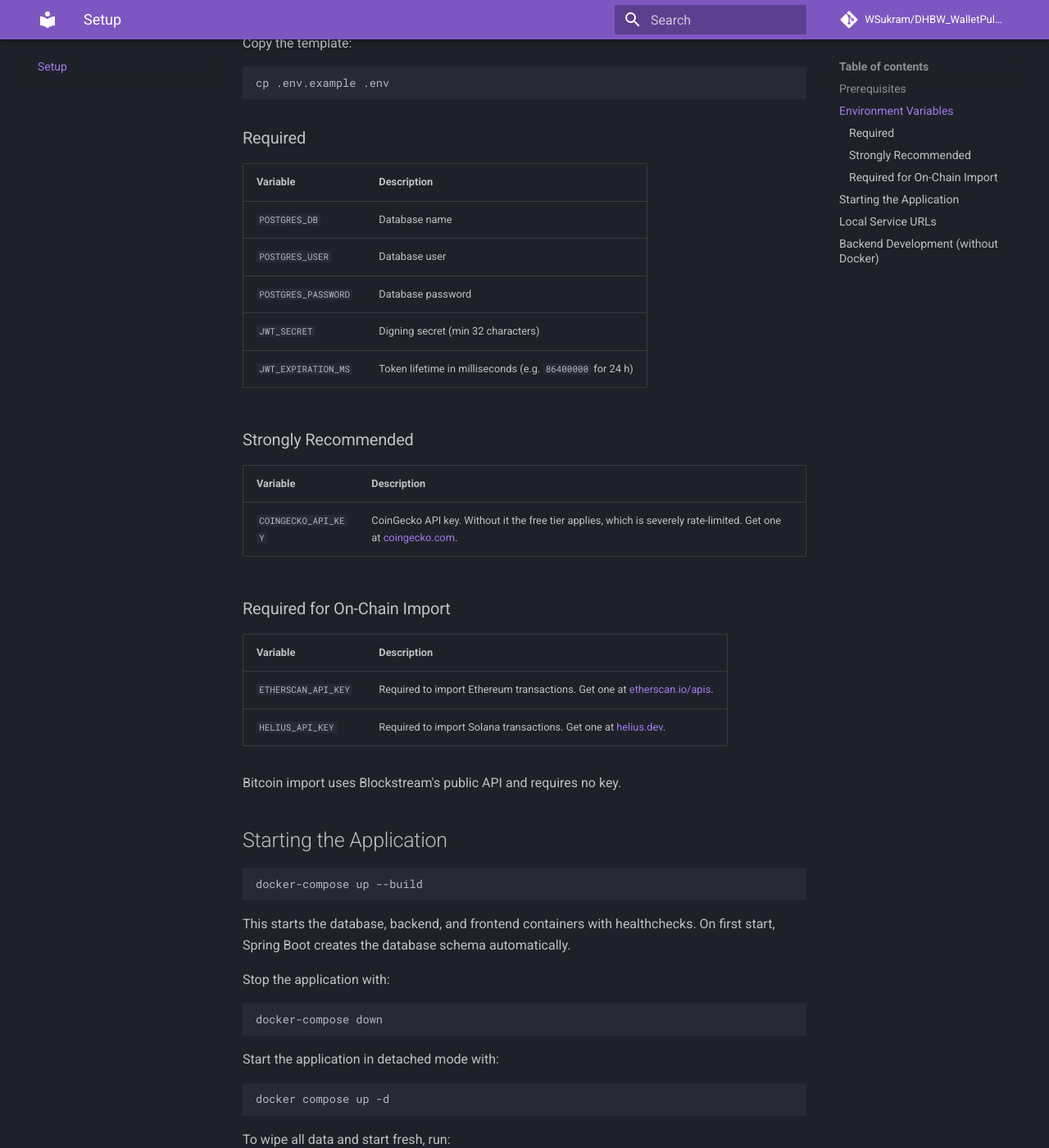
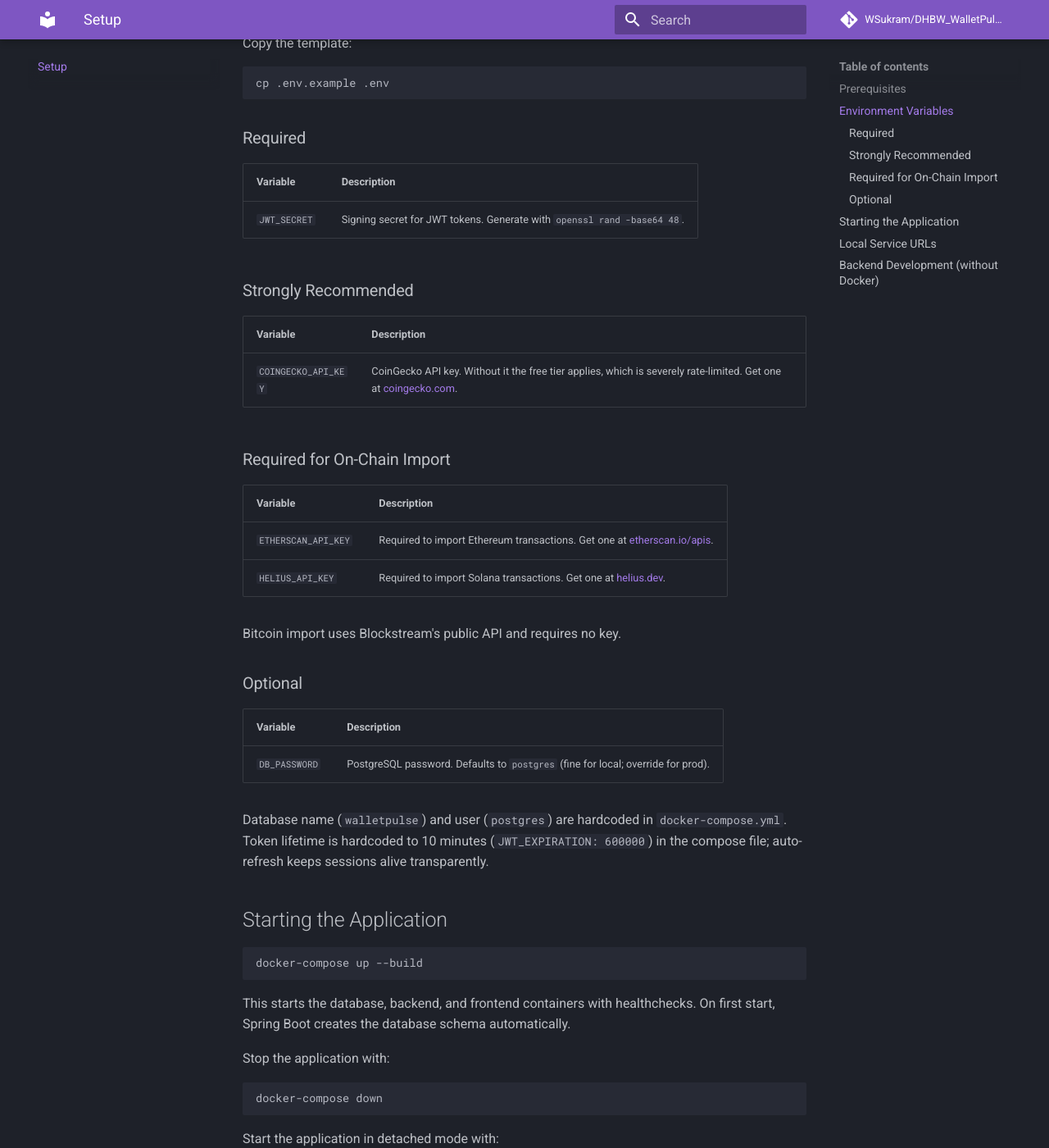
Before and after one commit to WSukram/DHBW_WalletPulse, an MkDocs documentation site: the page built from docs/setup.md, in a window 1280 px wide and 1400 px high, scrolled down 389 px. Shown: the whole window at 82% size. Built offline with MkDocs 1.6.1 and Material for MkDocs 9.7.7, drawn with Linux system fonts in a browser that asks for light colours; comment, search, counter and statistics services are not loaded.

Commit message:
docs+infra: real curl healthcheck, accurate env-var table, correct pages.yml description

```diff
--- a/docker-compose.yml
+++ b/docker-compose.yml
@@ -42,7 +42,7 @@ services:
     ports:
       - "127.0.0.1:8080:8080"
     healthcheck:
-      test: ["CMD-SHELL", "wget -q --spider http://localhost:8080/api/market/prices || exit 1"]
+      test: ["CMD-SHELL", "curl -fs http://localhost:8080/api/market/prices > /dev/null || exit 1"]
       interval: 30s
       timeout: 10s
       retries: 3
--- a/docs/setup.md
+++ b/docs/setup.md
@@ -15,13 +15,9 @@ cp .env.example .env
 
 ### Required
 
-| Variable | Description                                               |
-|---|-----------------------------------------------------------|
-| `POSTGRES_DB` | Database name                                             |
-| `POSTGRES_USER` | Database user                                             |
-| `POSTGRES_PASSWORD` | Database password                                         |
-| `JWT_SECRET` | Digning secret (min 32 characters)                        |
-| `JWT_EXPIRATION_MS` | Token lifetime in milliseconds (e.g. `86400000` for 24 h) |
+| Variable | Description |
+|---|---|
+| `JWT_SECRET` | Signing secret for JWT tokens. Generate with `openssl rand -base64 48`. |
 
 ### Strongly Recommended
 
@@ -37,6 +33,14 @@ cp .env.example .env
 | `HELIUS_API_KEY` | Required to import Solana transactions. Get one at [helius.dev](https://www.helius.dev/). |
 
 Bitcoin import uses Blockstream's public API and requires no key.
+
+### Optional
+
+| Variable | Description |
+|---|---|
+| `DB_PASSWORD` | PostgreSQL password. Defaults to `postgres` (fine for local; override for prod). |
+
+Database name (`walletpulse`) and user (`postgres`) are hardcoded in `docker-compose.yml`. Token lifetime is hardcoded to 10 minutes (`JWT_EXPIRATION: 600000`) in the compose file; auto-refresh keeps sessions alive transparently.
 
 ## Starting the Application
 
```
Also changed, not shown: README.md (+4 -4 lines), docs/docker.md (+4 -3 lines), 1 other file.
